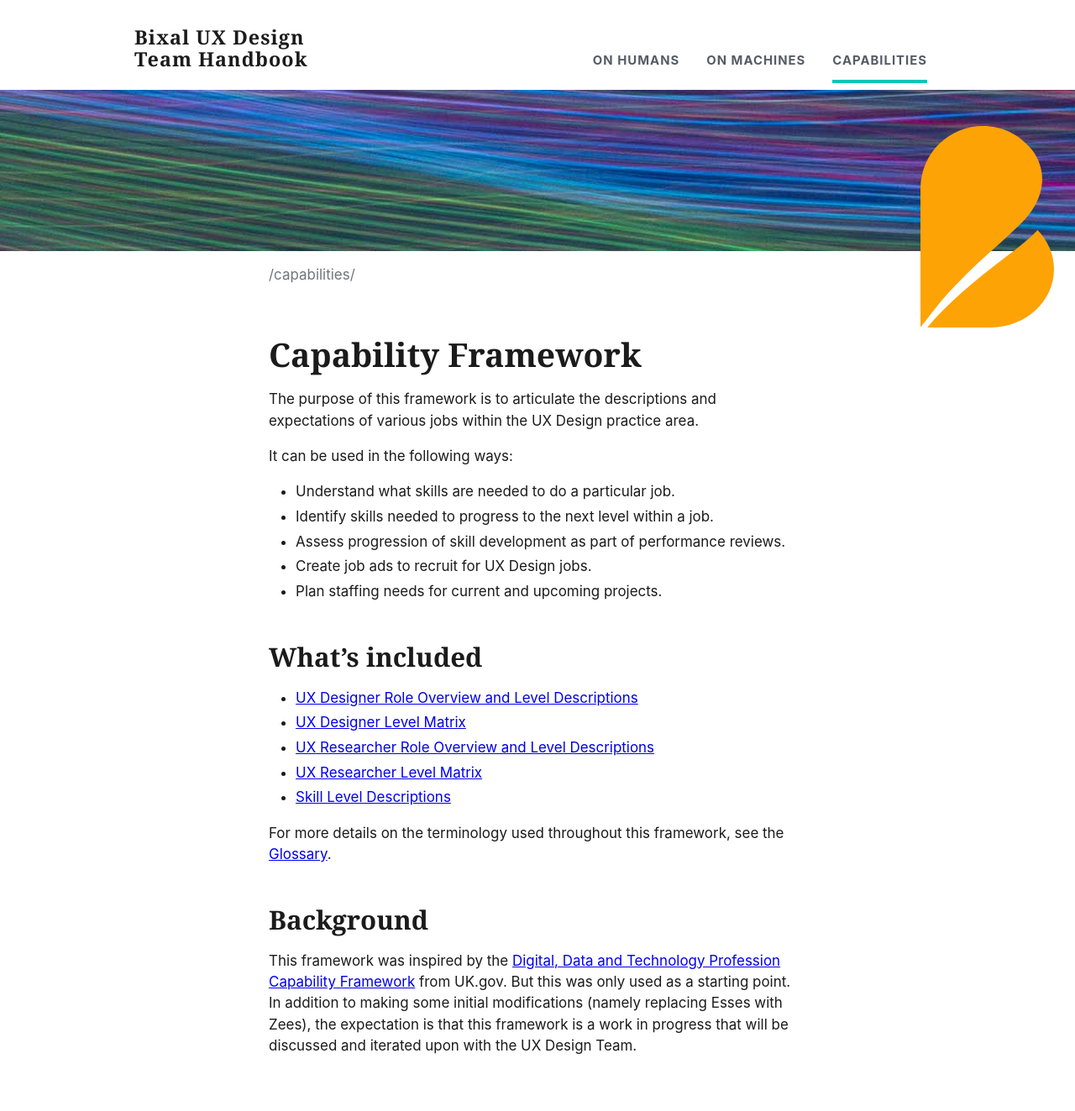
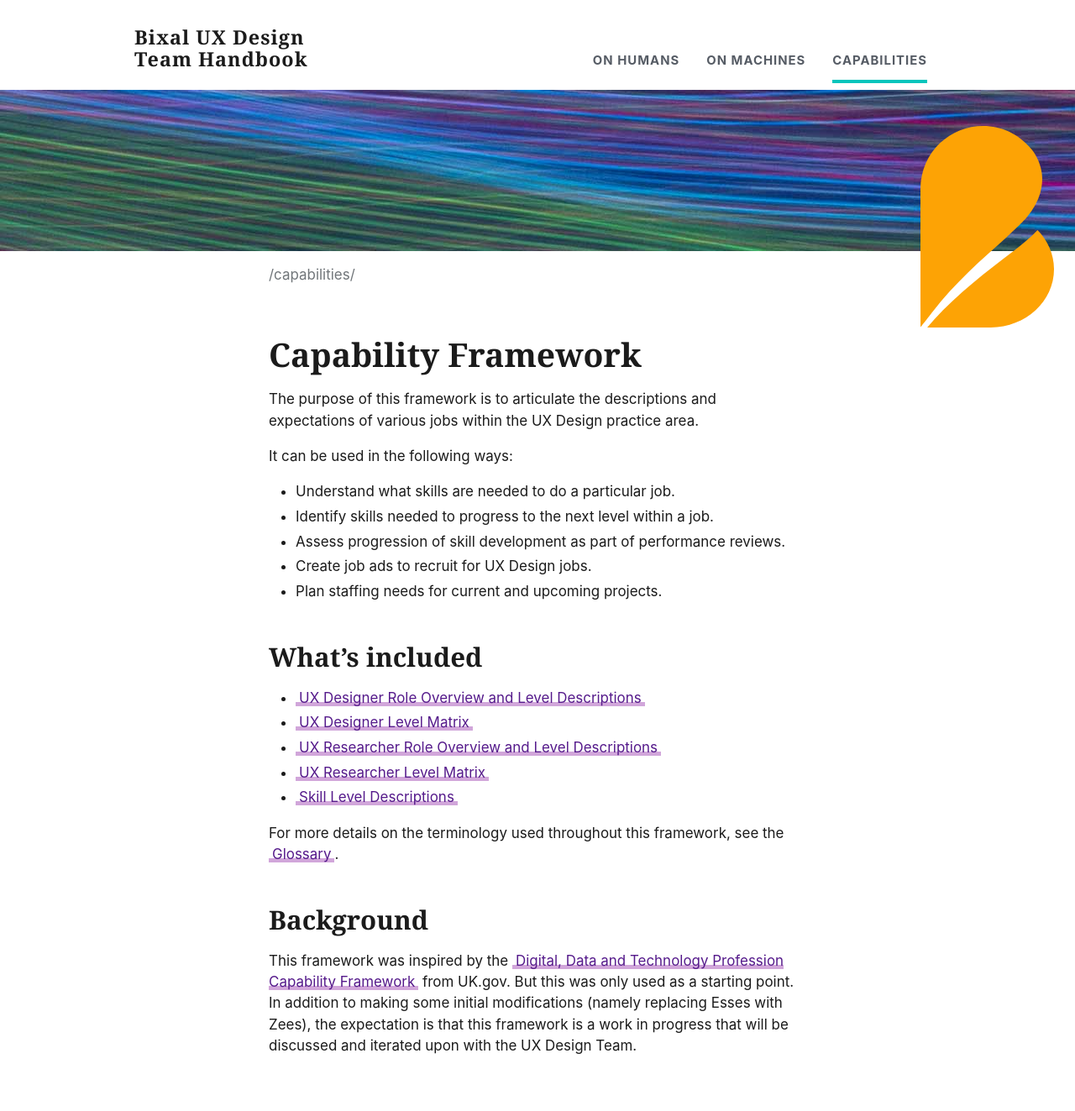
Before and after one commit to Bixal/bixal-uxd-team-handbook, a Jekyll site: the page built from capability-framework/about-this-framework.md, in a window 1280 px wide. Shown: the whole page at 84% size. Built offline with Jekyll 4.4.1, drawn with Linux system fonts in a browser that asks for light colours; some web fonts are replaced; our own code applies the rules of GitHub Pages for plain Markdown files.

Commit message:
link style and path fixes

```diff
--- a/_config.yml
+++ b/_config.yml
@@ -2,5 +2,9 @@ title: Bixal UX Design Team Handbook
 description: Practices and expectations of UX designers and researchers at Bixal
 
 
-baseurl: "/" # the subpath of your site, e.g. /blog
-url: "https://bixal.github.io/bixal-uxd-team-handbook" # the base hostname & protocol for your site, e.g. http://example.com
+
+# the base hostname & protocol for your site, e.g. http://example.com
+# live
+# baseurl: "https://bixal.github.io/bixal-uxd-team-handbook"
+# development
+baseurl: "/"
--- a/_layouts/default.html
+++ b/_layouts/default.html
@@ -24,13 +24,13 @@
         <button class="usa-nav__close"><img src="{{ '/assets/img/close.svg' | relative_url }}" role="img" alt="close"></button>
         <ul class="usa-nav__primary usa-accordion">
           <li class="usa-nav__primary-item">
-            <a class="usa-nav__link{% if page.nav == 'humans' %} usa-current{% endif %}" href="{{site.baseurl}}/humans/"><span>On Humans</span></a>
+            <a class="usa-nav__link{% if page.nav == 'humans' %} usa-current{% endif %}" href="/humans/"><span>On Humans</span></a>
           </li>
           <li class="usa-nav__primary-item">
-            <a class="usa-nav__link{% if page.nav == 'machines' %} usa-current{% endif %}" href="{{site.baseurl}}/machines/"><span>On Machines</span></a>
+            <a class="usa-nav__link{% if page.nav == 'machines' %} usa-current{% endif %}" href="/machines/"><span>On Machines</span></a>
           </li>
           <li class="usa-nav__primary-item">
-            <a class="usa-nav__link{% if page.nav == 'capabilities' %} usa-current{% endif %}" href="{{site.baseurl}}/capabilities/"><span>Capabilities</span></a>
+            <a class="usa-nav__link{% if page.nav == 'capabilities' %} usa-current{% endif %}" href="/capabilities/"><span>Capabilities</span></a>
           </li>
         </ul>
       </nav>
--- a/assets/css/tweaks.css
+++ b/assets/css/tweaks.css
@@ -1,3 +1,5 @@
+---
+---
 @import url(https://use.typekit.net/wfu7yyr.css);
 
 .usa-prose>h1, .usa-prose>h2, .usa-prose>h3, .usa-prose>h4, .usa-prose>h5 {
@@ -8,13 +10,33 @@
   font-family: -apple-system, BlinkMacSystemFont, avenir next, avenir, helvetica neue, helvetica, Ubuntu, roboto, noto, segoe ui, arial, sans-serif !important;
 }
 
+.usa-prose>ul>li>a, .usa-prose>p>a {
+    padding: 0 4px;
+    -webkit-box-sizing: border-box;
+    box-sizing: border-box;
+    text-decoration: none;
+    -webkit-box-shadow: inset 0 -5px 0 rgba(125,0,150,.35);
+    box-shadow: inset 0 -5px 0 rgba(125,0,150,.35);
+    -webkit-transition: -webkit-box-shadow .2s ease-in-out;
+    transition: -webkit-box-shadow .2s ease-in-out;
+    transition: box-shadow .2s ease-in-out;
+    transition: box-shadow .2s ease-in-out,-webkit-box-shadow .2s ease-in-out;
+    color: #551a8b;
+  }
+
+.usa-prose>ul>li>a:active, .usa-prose>ul>li>a:focus, .usa-prose>ul>li>a:hover, .usa-prose>p>a:active, .usa-prose>p>a:focus, .usa-prose>p>a:hover {
+    -webkit-box-shadow: inset 0 -100px 0 0 rgba(125,0,150,.35);
+    box-shadow: inset 0 -100px 0 0 rgba(125,0,150,.35);
+    color: #551a8b;
+}
+
 .usa-nav {
   text-transform: uppercase;
   letter-spacing: .0625rem;
 }
 
 .brand-banner {
-  background-image: url('/bixal-uxd-team-handbook/assets/images/img-whatwedo-44aa6269e4baa58fdf5431a0aeac5d28.jpg');
+  background-image: url('{{site.url}}/assets/images/img-whatwedo-44aa6269e4baa58fdf5431a0aeac5d28.jpg');
   min-height: 12rem;
   height: 12rem;
   margin-top: .5rem;
--- a/capability-framework/about-this-framework.md
+++ b/capability-framework/about-this-framework.md
@@ -16,13 +16,13 @@ It can be used in the following ways:
 - Plan staffing needs for current and upcoming projects.
 
 ## What's included
-- [UX Designer Role Overview and Level Descriptions]({{site.baseurl}}/capabilities/ux-designer-role-overview/)
-- [UX Designer Level Matrix]({{site.baseurl}}/capabilities/ux-designer-level-matrix/)
-- [UX Researcher Role Overview and Level Descriptions]({{site.baseurl}}/capabilities/ux-researcher-role-overview/)
-- [UX Researcher Level Matrix]({{site.baseurl}}/capabilities/ux-researcher-level-matrix/)
-- [Skill Level Descriptions]({{site.baseurl}}/capabilities/skill-levels)
+- [UX Designer Role Overview and Level Descriptions](/capabilities/ux-designer-role-overview/)
+- [UX Designer Level Matrix](/capabilities/ux-designer-level-matrix/)
+- [UX Researcher Role Overview and Level Descriptions](/capabilities/ux-researcher-role-overview/)
+- [UX Researcher Level Matrix](/capabilities/ux-researcher-level-matrix/)
+- [Skill Level Descriptions](/capabilities/skill-levels)
 
-For more details on the terminology used throughout this framework, see the [Glossary]({{site.baseurl}}/capabilities/glossary/).
+For more details on the terminology used throughout this framework, see the [Glossary](/capabilities/glossary/).
 
 ## Background
 This framework was inspired by the [Digital, Data and Technology Profession Capability Framework](https://www.gov.uk/government/collections/digital-data-and-technology-profession-capability-framework) from UK.gov. But this was only used as a starting point. In addition to making some initial modifications (namely replacing Esses with Zees), the expectation is that this framework is a work in progress that will be discussed and iterated upon with the UX Design Team.
```
Also changed, not shown: humans.md (+2 -2 lines), index.md (+3 -3 lines).
